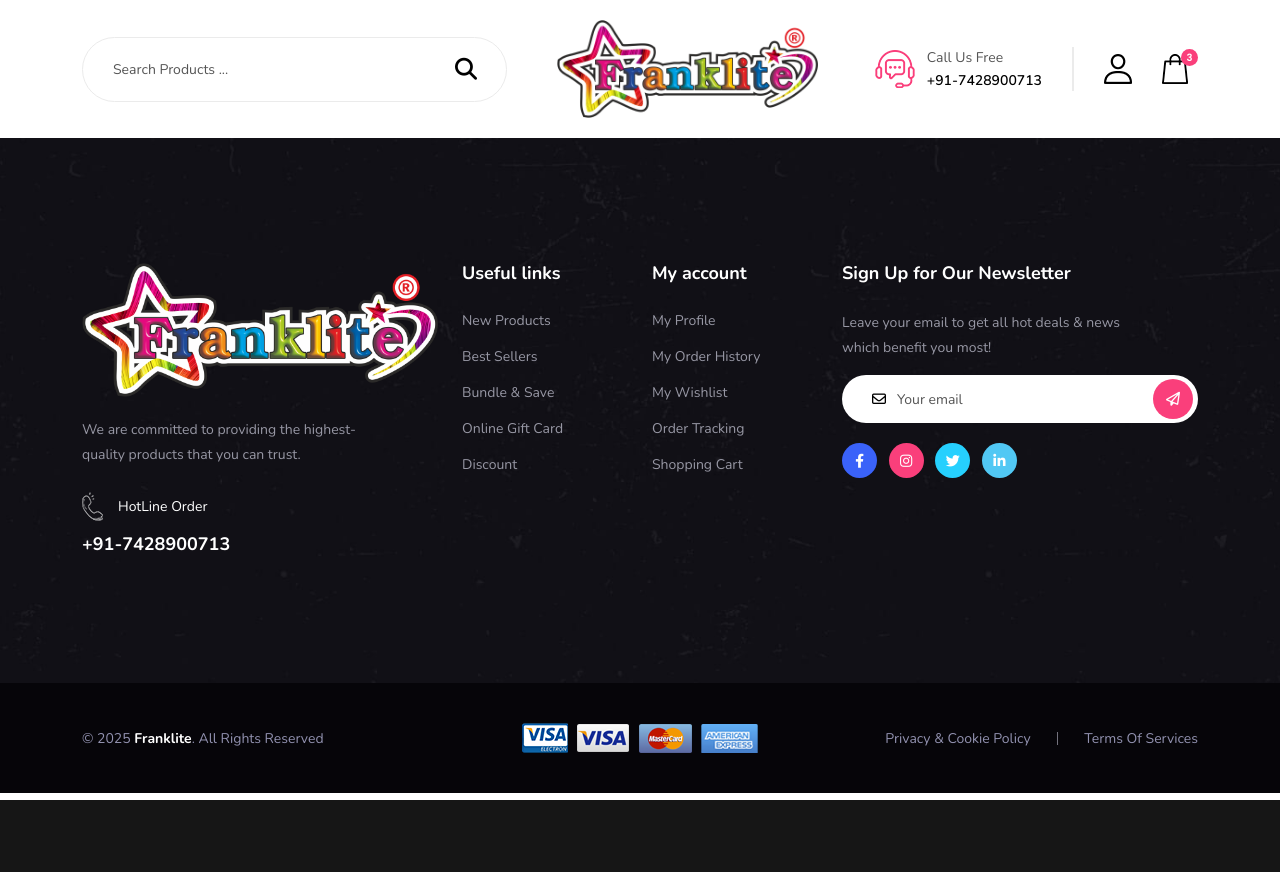
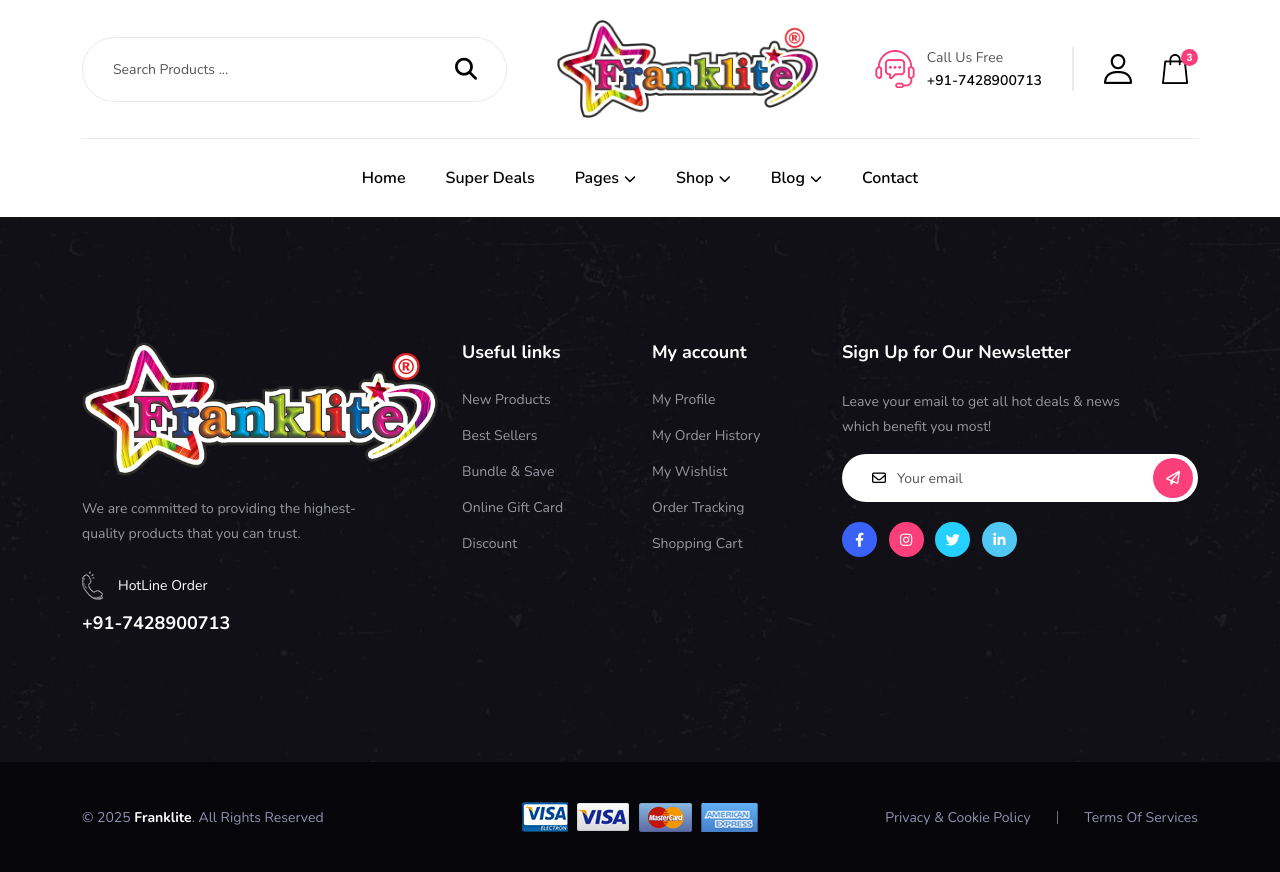
Before and after one commit to rj31portfolio/Franklite-toys-selling-ecommerce, a PHP site: page /Franklite-toys-selling-ecommerce/ in a window 1280 px wide. Before the commit the page ends 800 px from the top, so only its background shows below. Run offline with PHP 8.4, Linux system fonts and the light colour scheme.

Commit message:
make nav link

```diff
--- a/inc/header.php
+++ b/inc/header.php
@@ -61,7 +61,7 @@
                                     <h4>
                                         <a href="<?= BASE_URL ?>product-details.php">Kids Dress</a>
                                     </h4>
-                                    <div class="price">$21.00 x 1</div>
+                                    <div class="price">21.00 x 1</div>
                                 </div>
                                 <button type="button">
                                     <i class="fa-solid fa-xmark"></i>
--- a/inc/nav.php
+++ b/inc/nav.php
@@ -20,15 +20,8 @@
                 <div class="collapse navbar-collapse mean-menu">
                     <ul class="navbar-nav">
                         <li class="nav-item">
-                            <a href="javascript:void(0);" class="dropdown-toggle nav-link active">Demos</a>
-                            <ul class="dropdown-menu">
-                                <li><a href="<?= BASE_URL ?>index.php" class="nav-link">Home Demo - 1</a></li>
-                                <li><a href="<?= BASE_URL ?>index-2.php" class="nav-link">Home Demo - 2</a></li>
-                                <li><a href="<?= BASE_URL ?>index-3.php" class="nav-link">Home Demo - 3</a></li>
-                                <li><a href="<?= BASE_URL ?>index-4.php" class="nav-link">Home Demo - 4</a></li>
-                                <li><a href="<?= BASE_URL ?>index-5.php" class="nav-link active">Home Demo - 5</a></li>
-                                <li><a href="<?= BASE_URL ?>index-6.php" class="nav-link">Home Demo - 6</a></li>
-                            </ul>
+                            <a href="<?= BASE_URL ?>index.php" class="nav-link">Home</a>
+                        </li>
                         </li>
                         <li class="nav-item">
                             <a href="<?= BASE_URL ?>shop-grid.php" class="nav-link">Super Deals</a>
--- a/index.php
+++ b/index.php
@@ -35,7 +35,7 @@
         <!-- End Top Header Area -->
 
         <!-- Start Navbar Area -->
-
+        <?php include_once 'inc/nav.php'; ?>
         <!-- End Navbar Area -->
 
         <!-- Start Mega Kids Banner Area -->
```
